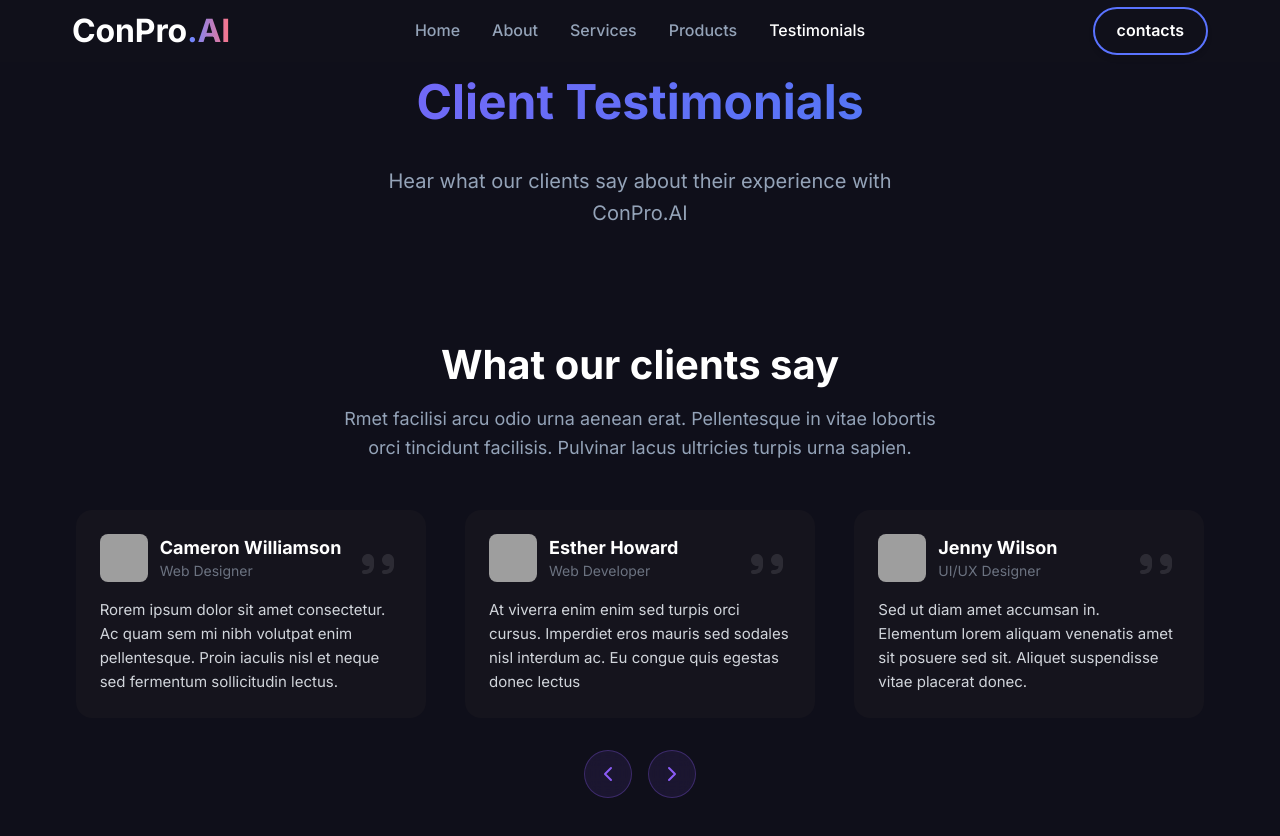
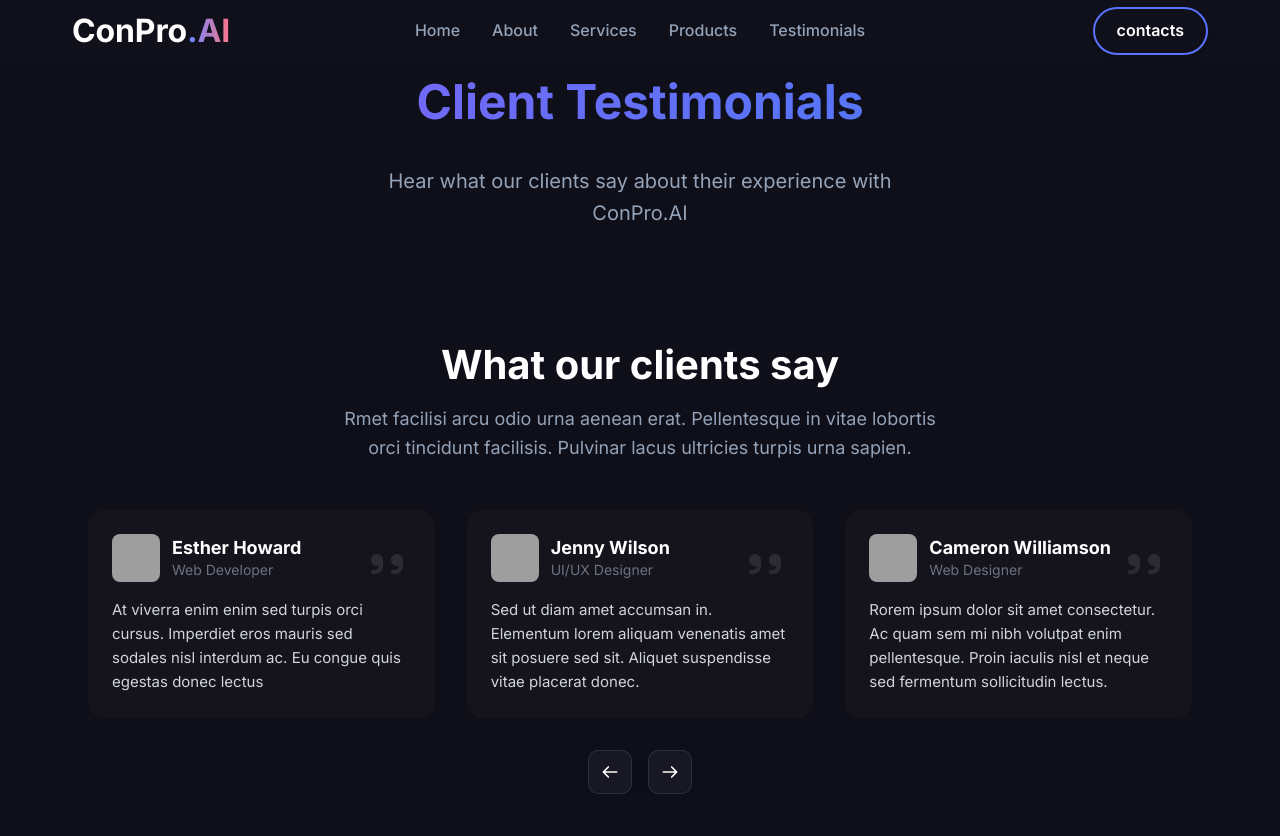
Before and after one commit to BigBetsdotAI/BigBets, a React app: page /testimonials in a window 1280 px wide. Shown: the top 836 px of the page. Built offline with nearby package versions, Linux system fonts and the light colour scheme; grey boxes are pictures that could not be loaded.

Commit message:
Add testimonial carousel with auto-rotation and navigation features

```diff
--- a/src/components/layout/Header.js
+++ b/src/components/layout/Header.js
@@ -1,14 +1,39 @@
-import React, { useState } from 'react';
+import React, { useState, useEffect } from 'react';
 import { Link, useLocation } from 'react-router-dom';
 
 const Header = () => {
   const [isMenuOpen, setIsMenuOpen] = useState(false);
+  const [isVisible, setIsVisible] = useState(true);
+  const [lastScrollY, setLastScrollY] = useState(0);
   const location = useLocation();
 
   const isActive = (path) => location.pathname === path;
 
+  useEffect(() => {
+    const handleScroll = () => {
+      const currentScrollY = window.scrollY;
+
+      // Show header when scrolling up or at the top
+      if (currentScrollY < lastScrollY || currentScrollY < 10) {
+        setIsVisible(true);
+      }
+      // Hide header when scrolling down
+      else if (currentScrollY > lastScrollY && currentScrollY > 100) {
+        setIsVisible(false);
+      }
+
+      setLastScrollY(currentScrollY);
+    };
+
+    window.addEventListener('scroll', handleScroll, { passive: true });
+
+    return () => {
+      window.removeEventListener('scroll', handleScroll);
+    };
+  }, [lastScrollY]);
+
   return (
-    <header className="header">
+    <header className={`header ${isVisible ? 'header-visible' : 'header-hidden'}`}>
       <div className="container">
         <div className="nav-brand">
           <Link to="/" className="logo">ConPro<span className="logo-accent">.AI</span></Link>
@@ -16,13 +41,13 @@
 
         <nav className={`nav ${isMenuOpen ? 'nav-open' : ''}`}>
           <ul className="nav-links">
-            <li><Link to="/" className={`nav-link ${isActive('/') ? 'active' : ''}`}>Home</Link></li>
-            <li><Link to="/about" className={`nav-link ${isActive('/about') ? 'active' : ''}`}>About</Link></li>
-            <li><Link to="/services" className={`nav-link ${isActive('/services') ? 'active' : ''}`}>Services</Link></li>
-            <li><Link to="/products" className={`nav-link ${isActive('/products') ? 'active' : ''}`}>Products</Link></li>
-            <li><Link to="/testimonials" className={`nav-link ${isActive('/testimonials') ? 'active' : ''}`}>Testimonials</Link></li>
+            <li><a href="#home" className="nav-link">Home</a></li>
+            <li><a href="#about" className="nav-link">About</a></li>
+            <li><a href="#services" className="nav-link">Services</a></li>
+            <li><a href="#products" className="nav-link">Products</a></li>
+            <li><a href="#testimonials" className="nav-link">Testimonials</a></li>
           </ul>
-          <Link to="/contact" className="btn btn-primary contact-btn">contacts</Link>
+          <a href="#contact" className="btn btn-primary contact-btn">contacts</a>
         </nav>
 
         <button
--- a/src/components/sections/Testimonials.js
+++ b/src/components/sections/Testimonials.js
@@ -1,7 +1,9 @@
-import React, { useState } from 'react';
+import React, { useState, useEffect } from 'react';
 
 const Testimonials = () => {
-  const [currentSlide, setCurrentSlide] = useState(0);
+  const [rotation, setRotation] = useState(0);
+  const [isAnimating, setIsAnimating] = useState(false);
+  const [isPaused, setIsPaused] = useState(false);
 
   const testimonials = [
     {
@@ -30,13 +32,68 @@
     }
   ];
 
-  const nextSlide = () => {
-    setCurrentSlide((prev) => (prev + 1) % testimonials.length);
+  // Auto-rotate cards every 2 seconds
+  useEffect(() => {
+    if (isPaused) return; // Don't rotate if paused
+
+    const interval = setInterval(() => {
+      setIsAnimating(true);
+      setTimeout(() => {
+        setRotation((prev) => (prev + 1) % testimonials.length);
+      }, 800); // Wait for animation to complete
+      setTimeout(() => {
+        setIsAnimating(false);
+      }, 850);
+    }, 3000); // Rotate every 3 seconds
+
+    return () => clearInterval(interval);
+  }, [testimonials.length, isPaused]);
+
+  // Manual navigation functions
+  const handleNext = () => {
+    if (isAnimating) return;
+    setIsAnimating(true);
+    setTimeout(() => {
+      setRotation((prev) => (prev + 1) % testimonials.length);
+    }, 800);
+    setTimeout(() => {
+      setIsAnimating(false);
+    }, 850);
   };
 
-  const prevSlide = () => {
-    setCurrentSlide((prev) => (prev - 1 + testimonials.length) % testimonials.length);
+  const handlePrev = () => {
+    if (isAnimating) return;
+    setIsAnimating(true);
+    setTimeout(() => {
+      setRotation((prev) => (prev - 1 + testimonials.length) % testimonials.length);
+    }, 800);
+    setTimeout(() => {
+      setIsAnimating(false);
+    }, 850);
   };
+
+  // Pause/resume on hover
+  const handleMouseEnter = () => {
+    setIsPaused(true);
+  };
+
+  const handleMouseLeave = () => {
+    setIsPaused(false);
+  };
+
+  // Get rotated testimonials array
+  const getRotatedTestimonials = () => {
+    const rotated = [...testimonials];
+    for (let i = 0; i < rotation; i++) {
+      rotated.push(rotated.shift());
+    }
+    return rotated;
+  };
+
+  const rotatedTestimonials = getRotatedTestimonials();
+
+  // Duplicate testimonials for seamless infinite loop
+  const displayTestimonials = [...rotatedTestimonials, ...rotatedTestimonials];
 
   return (
     <section id="testimonials" className="testimonials">
@@ -49,12 +106,17 @@
         </div>
 
         <div className="testimonials-container">
-          <div className="testimonials-grid">
-            {testimonials.map((testimonial, index) => (
+          <div className={`testimonials-grid ${isAnimating ? 'animating' : ''}`}>
+            {displayTestimonials.map((testimonial, index) => (
               <div
-                key={testimonial.id}
-                className={`testimonial-card ${index === currentSlide ? 'active' : ''}`}
-                style={{ '--gradient': testimonial.gradient }}
+                key={`${testimonial.id}-${index}`}
+                className="testimonial-card"
+                style={{
+                  '--gradient': testimonial.gradient,
+                  '--card-index': index
+                }}
+                onMouseEnter={handleMouseEnter}
+                onMouseLeave={handleMouseLeave}
               >
                 <div className="testimonial-content">
                   <div className="testimonial-header">
@@ -83,23 +145,26 @@
             ))}
           </div>
 
+          {/* Navigation Arrows */}
           <div className="testimonials-navigation">
             <button
               className="nav-button prev"
-              onClick={prevSlide}
+              onClick={handlePrev}
+              disabled={isAnimating}
               aria-label="Previous testimonial"
             >
-              <svg width="24" height="24" viewBox="0 0 24 24" fill="none">
-                <path d="M15 18L9 12L15 6" stroke="currentColor" strokeWidth="2" strokeLinecap="round" strokeLinejoin="round"/>
+              <svg width="24" height="24" viewBox="0 0 24 24" fill="none" xmlns="http://www.w3.org/2000/svg">
+                <path d="M20 12H4M4 12L10 6M4 12L10 18" stroke="currentColor" strokeWidth="2" strokeLinecap="round" strokeLinejoin="round"/>
               </svg>
             </button>
             <button
               className="nav-button next"
-              onClick={nextSlide}
+              onClick={handleNext}
+              disabled={isAnimating}
               aria-label="Next testimonial"
             >
-              <svg width="24" height="24" viewBox="0 0 24 24" fill="none">
-                <path d="M9 18L15 12L9 6" stroke="currentColor" strokeWidth="2" strokeLinecap="round" strokeLinejoin="round"/>
+              <svg width="24" height="24" viewBox="0 0 24 24" fill="none" xmlns="http://www.w3.org/2000/svg">
+                <path d="M4 12H20M20 12L14 6M20 12L14 18" stroke="currentColor" strokeWidth="2" strokeLinecap="round" strokeLinejoin="round"/>
               </svg>
             </button>
           </div>
--- a/src/styles/header.css
+++ b/src/styles/header.css
@@ -7,7 +7,18 @@
   background: #15141D40;
   border-bottom: none;
   z-index: 1000;
-  transition: all 0.3s ease;
+  transition: transform 0.3s ease, opacity 0.3s ease;
+}
+
+.header-visible {
+  transform: translateY(0);
+  opacity: 1;
+}
+
+.header-hidden {
+  transform: translateY(-100%);
+  opacity: 0;
+  pointer-events: none;
 }
 
 .header .container {
--- a/src/styles/sections.css
+++ b/src/styles/sections.css
@@ -480,16 +480,7 @@
   z-index: 1;
 }
 
-.service-card::after {
-  content: '';
-  position: absolute;
-  bottom: 0;
-  left: 0;
-  right: 0;
-  height: 3px;
-  background: linear-gradient(135deg, #8B5CF6, #3B82F6);
-  z-index: 2;
-}
+/* Removed ::after underline */
 
 .service-card:hover {
   border-color: rgba(139, 92, 246, 0.4);
@@ -1161,15 +1152,32 @@
   position: relative;
   max-width: 1200px;
   margin: 0 auto;
+  overflow: hidden;
+  padding: 0 1rem;
 }
 
 .testimonials-grid {
-  display: grid;
-  grid-template-columns: repeat(3, 1fr);
+  display: flex;
   gap: 2rem;
   margin-bottom: 2rem;
   position: relative;
   z-index: 1;
+  transition: transform 0.8s cubic-bezier(0.4, 0, 0.2, 1);
+  will-change: transform;
+}
+
+/* Card slide animation - all cards move together */
+.testimonials-grid.animating {
+  animation: slideAllCards 0.8s cubic-bezier(0.4, 0, 0.2, 1);
+}
+
+@keyframes slideAllCards {
+  0% {
+    transform: translateX(0);
+  }
+  100% {
+    transform: translateX(calc(-33.333% - 2rem / 3));
+  }
 }
 
 .testimonial-card {
@@ -1177,11 +1185,13 @@
   background: #15141D;
   border-radius: 16px;
   padding: 24px;
-  max-width: 350px;
+  min-width: calc((100% - 4rem) / 3);
+  max-width: calc((100% - 4rem) / 3);
   overflow: visible;
-  transition: all 0.3s ease;
-  margin: 0 auto;
+  flex-shrink: 0;
+  margin: 0;
   z-index: 2;
+  transition: none;
 }
 
 /* Gradient backgrounds removed */
@@ -1269,28 +1279,41 @@
 }
 
 .nav-button {
-  width: 48px;
-  height: 48px;
-  border-radius: 50%;
-  border: 1px solid rgba(139, 92, 246, 0.3);
-  background: rgba(139, 92, 246, 0.1);
-  color: #8B5CF6;
+  width: 44px;
+  height: 44px;
+  border-radius: 10px;
+  border: 1px solid rgba(255, 255, 255, 0.1);
+  background: rgba(30, 30, 45, 0.6);
+  color: #ffffff;
   display: flex;
   align-items: center;
   justify-content: center;
   cursor: pointer;
   transition: all 0.3s ease;
   backdrop-filter: blur(10px);
+  box-shadow: 0 4px 12px rgba(0, 0, 0, 0.2);
 }
 
 .nav-button:hover {
-  background: rgba(139, 92, 246, 0.2);
-  border-color: #8B5CF6;
+  background: rgba(45, 45, 65, 0.8);
+  border-color: rgba(255, 255, 255, 0.2);
   transform: translateY(-2px);
+  box-shadow: 0 6px 16px rgba(0, 0, 0, 0.3);
 }
 
 .nav-button:active {
   transform: translateY(0);
+  box-shadow: 0 2px 8px rgba(0, 0, 0, 0.2);
+}
+
+.nav-button:disabled {
+  opacity: 0.5;
+  cursor: not-allowed;
+}
+
+.nav-button svg {
+  width: 20px;
+  height: 20px;
 }
 
 /* Responsive Design */
```
Also changed, not shown: src/components/ui/AutoScrollCarousel.js (added).
